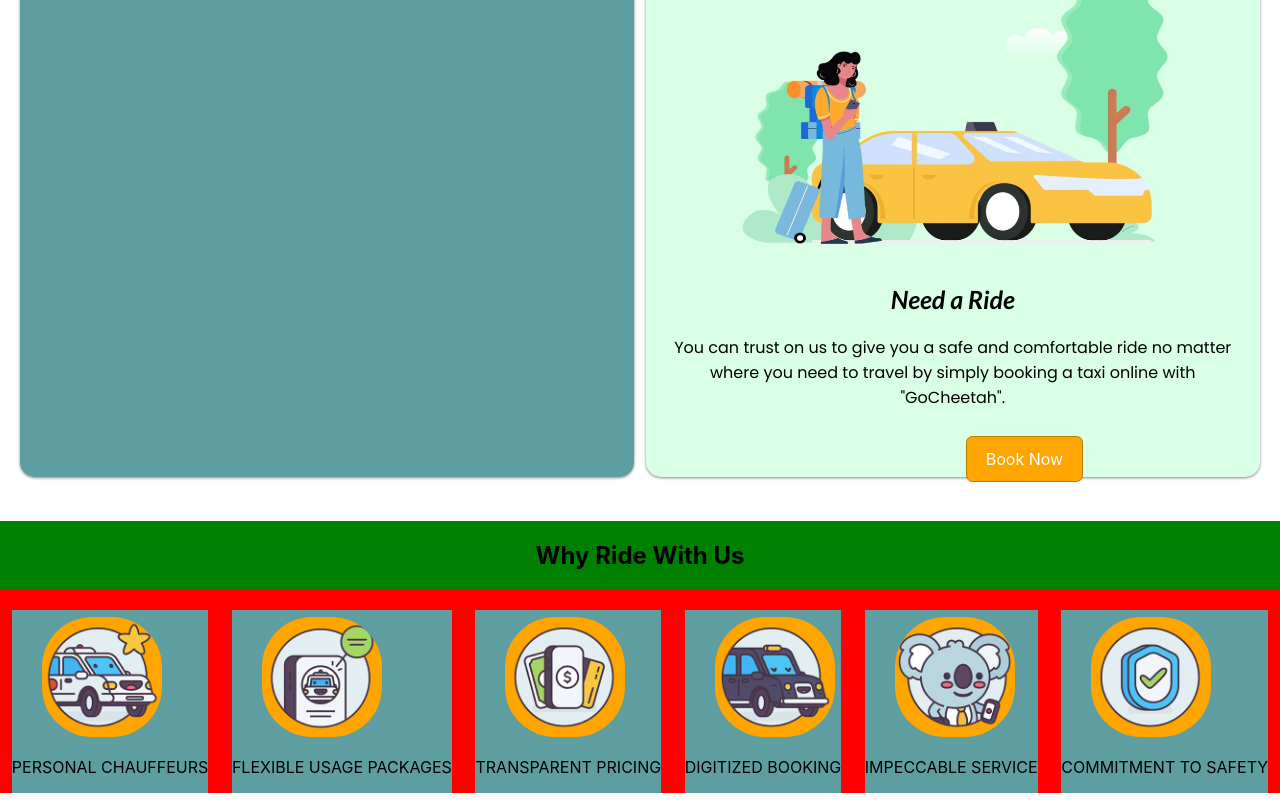
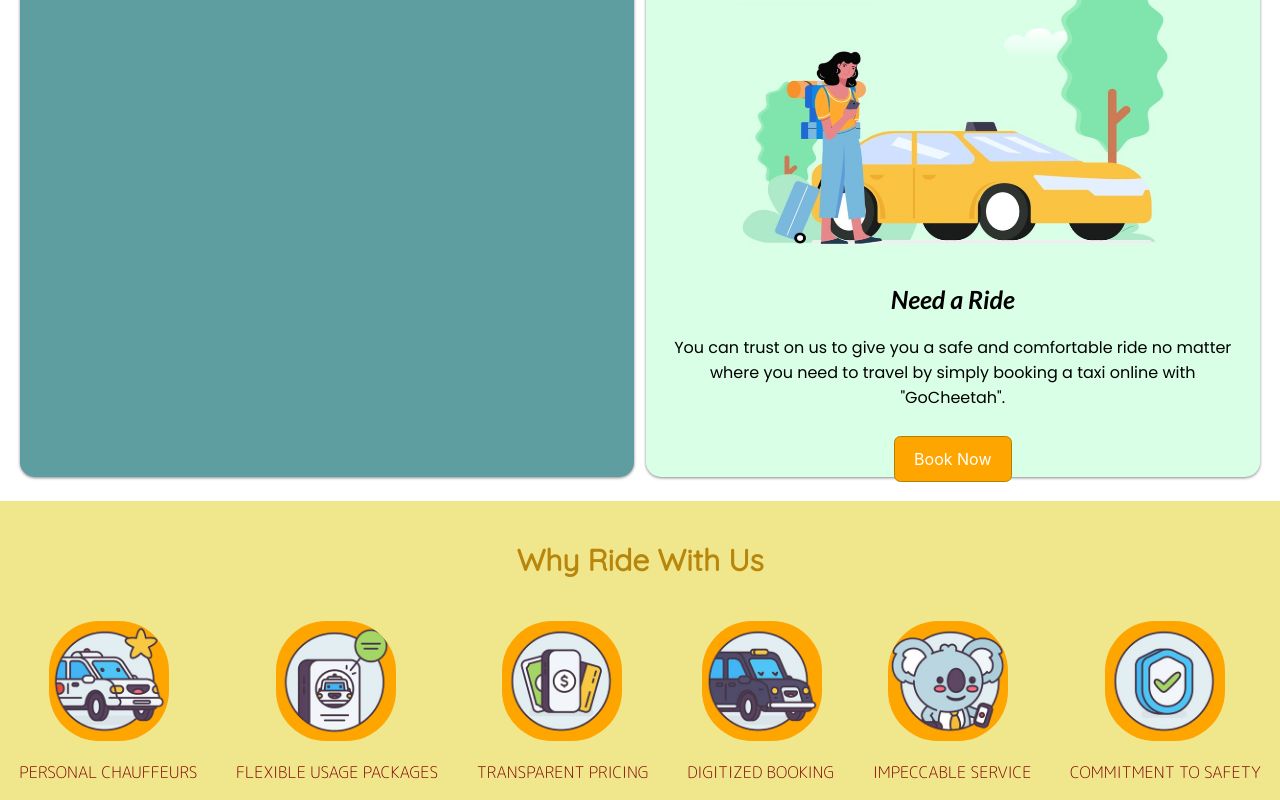
Before and after one commit to dvimukthi/cab-service-system, a React (Create React App) app: page / in a window 1280 px wide. Shown: the part 691-1491 px from the top of the page. Built offline with nearby package versions, Linux system fonts and the light colour scheme; a web font is replaced by a local one.

Commit message:
complete BodyPartTwo

```diff
--- a/public/index.html
+++ b/public/index.html
@@ -52,6 +52,13 @@
     <link rel="preconnect" href="https://fonts.gstatic.com" crossorigin>
     <link href="https://fonts.googleapis.com/css2?family=Patrick+Hand&display=swap" rel="stylesheet">
 
+    <link rel="preconnect" href="https://fonts.googleapis.com">
+    <link rel="preconnect" href="https://fonts.gstatic.com" crossorigin>
+    <link href="https://fonts.googleapis.com/css2?family=Quicksand&display=swap" rel="stylesheet">
+
+    <link rel="preconnect" href="https://fonts.googleapis.com">
+    <link rel="preconnect" href="https://fonts.gstatic.com" crossorigin>
+    <link href="https://fonts.googleapis.com/css2?family=M+PLUS+Rounded+1c:wght@300&display=swap" rel="stylesheet">
 
     <title>GoCheeta</title>
   </head>
--- a/src/Components/HomeComponents/BodyPartOne/BodyPartOne.css
+++ b/src/Components/HomeComponents/BodyPartOne/BodyPartOne.css
@@ -44,8 +44,7 @@
 
 .NeedRide__btn {
     margin-top: 10px;
-    margin-left: 20rem;
-    margin-right: 18rem;
+    align-self: center;
     width: max-content;
     color: white;
     background: orange;
--- a/src/Components/HomeComponents/BodyPartTwo/BodyPartTwo.css
+++ b/src/Components/HomeComponents/BodyPartTwo/BodyPartTwo.css
@@ -1,25 +1,30 @@
 .bodyparttwo__container {
-    background: green;
+    background: #F0E68C;
+    padding-top: 5px;
 }
 
 .bodyparttwo__container h2 {
+    font-family: 'Quicksand', sans-serif;
+    font-size: 30px;
     text-align: center;
-    padding-top: 20px;
+    padding-top: 10px;
+    color: #B8860B;
 }
 
 .bodyparttwoIcon__container {
     display: flex;
     flex-direction: row;
     justify-content: space-around;
-    background: red;
 }
 
 .bodyparttwoIcon {
     flex-direction: column;
-    margin-top: 20px;
-    background-color: cadetblue;
+    margin-top: 10px;
 }
 
 .bodyparttwoIcon p {
+    font-family: 'M PLUS Rounded 1c', sans-serif;
+    font-weight: 400;
     text-align: center;
+    color: #800000;
 }
--- a/src/Components/HomeComponents/BodyPartTwo/BodyPartTwo.js
+++ b/src/Components/HomeComponents/BodyPartTwo/BodyPartTwo.js
@@ -35,7 +35,7 @@ function BodyPartTwo() {
             height="120"
             style={{
               marginTop: "7px",
-              marginLeft: "30px",
+              marginLeft: "40px",
               borderRadius: "50px",
               background: "orange",
             }}
@@ -50,7 +50,7 @@ function BodyPartTwo() {
             height="120"
             style={{
               marginTop: "7px",
-              marginLeft: "30px",
+              marginLeft: "25px",
               borderRadius: "50px",
               background: "orange",
             }}
@@ -65,7 +65,7 @@ function BodyPartTwo() {
             height="120"
             style={{
               marginTop: "7px",
-              marginLeft: "30px",
+              marginLeft: "15px",
               borderRadius: "50px",
               background: "orange",
             }}
@@ -80,7 +80,7 @@ function BodyPartTwo() {
             height="120"
             style={{
               marginTop: "7px",
-              marginLeft: "30px",
+              marginLeft: "15px",
               borderRadius: "50px",
               background: "orange",
             }}
@@ -95,7 +95,7 @@ function BodyPartTwo() {
             height="120"
             style={{
               marginTop: "7px",
-              marginLeft: "30px",
+              marginLeft: "35px",
               borderRadius: "50px",
               background: "orange",
             }}
```
